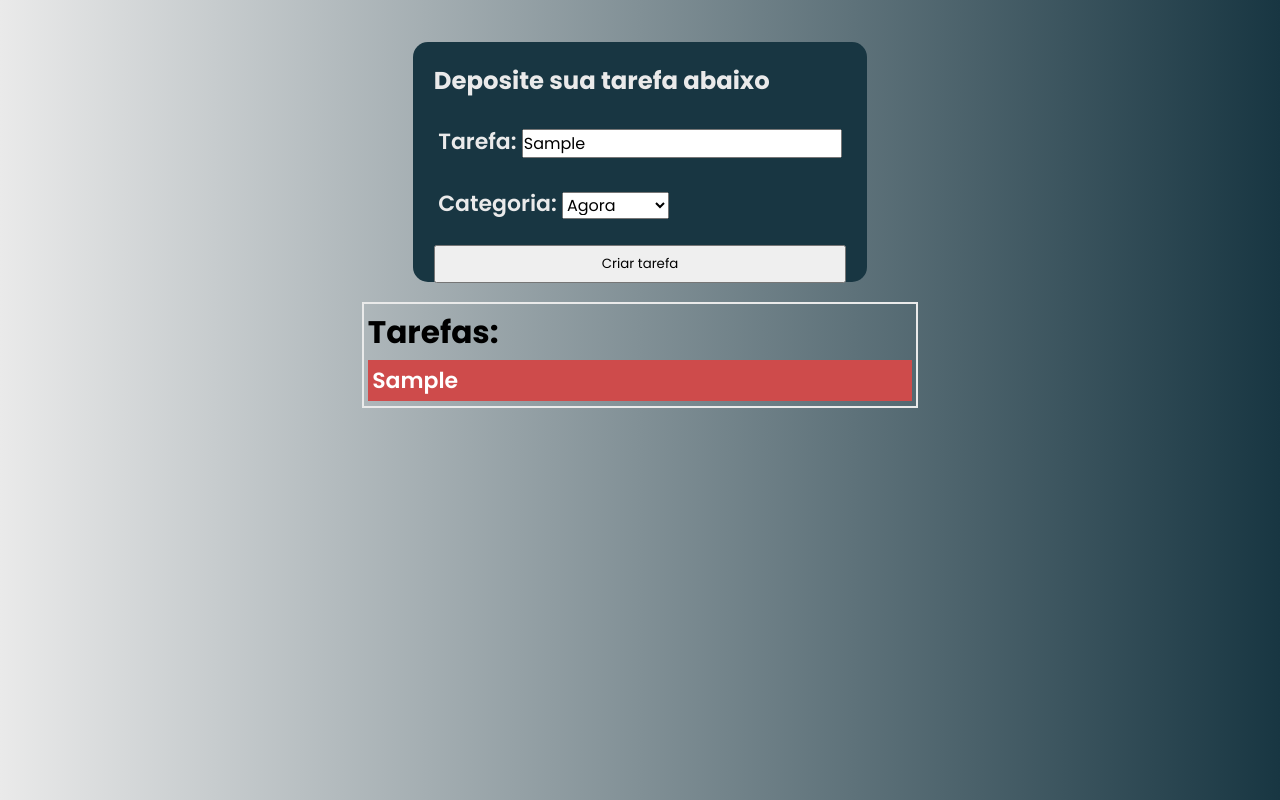
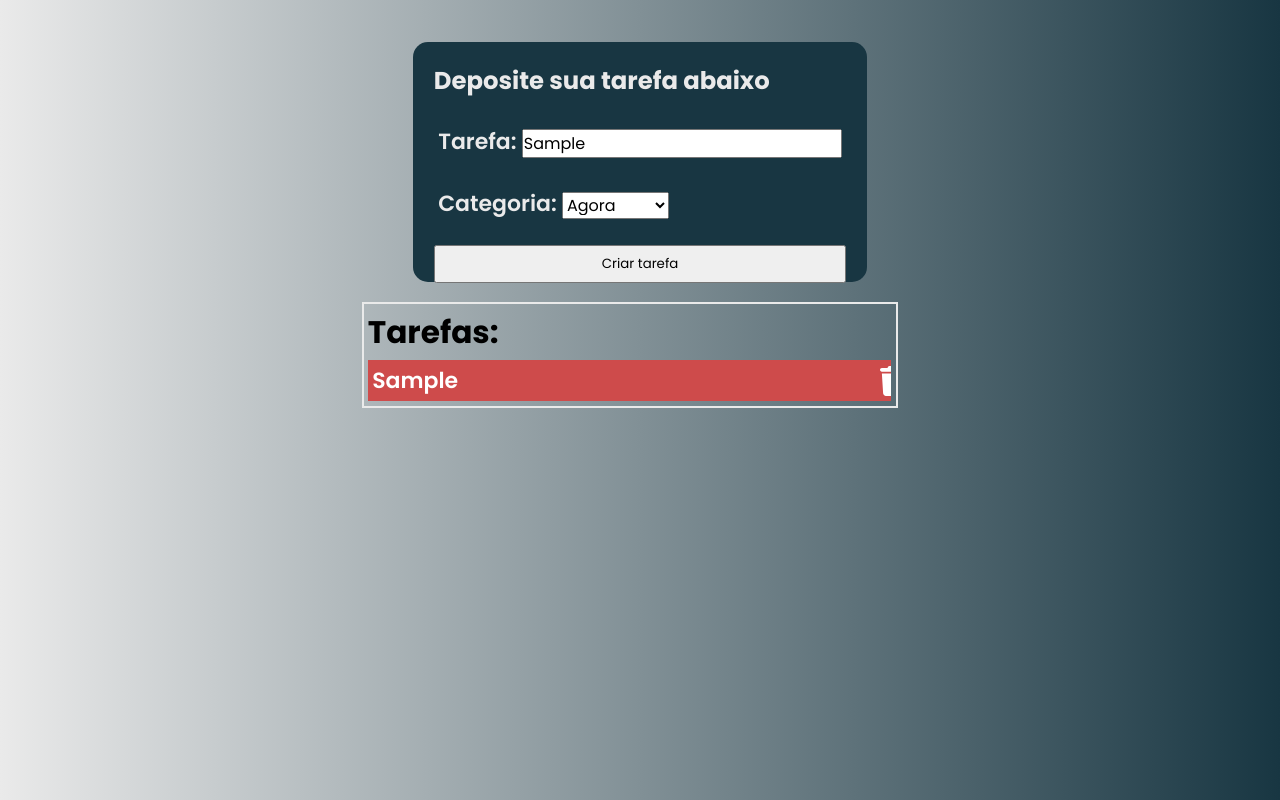
Before and after one commit to fabioDev21/ListaDeTarefas, a plain HTML site: page src/index.html in a window 1280 px wide. Both pictures are taken after typing "Sample" into the empty fields and a click on the input "Criar tarefa". Drawn offline with Linux system fonts and the light colour scheme.

Commit message:
ultimo add hoje

```diff
--- a/src/css/base.css
+++ b/src/css/base.css
@@ -64,12 +64,25 @@ form{
     cursor: pointer;
 
     .muitoImportante, .tantoFaz, .algumMomento{
+        position: relative;
+        overflow: hidden;
         padding: .2em;
         list-style-type: none;
         font-size: 22px;
         font-weight: 600;
         transition: .35s;
 
+        .excluiTarefa{
+            position: absolute;
+            right: -15px;
+            top: 6px;
+            fill: #ffffff;
+            height: 30px;
+            transition: .4s;
+        }
+        &:hover .excluiTarefa{
+            right: 15px;
+        }
 
         &:hover{
 
--- a/src/index.html
+++ b/src/index.html
@@ -29,6 +29,7 @@
         <ul id="afazeres">
             <h2>Tarefas: </h2>
         </ul>
+        <img src="" alt="">
     </div>
 </body>
 </html>
--- a/src/js/script.js
+++ b/src/js/script.js
@@ -1,17 +1,17 @@
 const tarefas = localStorage.length >= 1 ? JSON.parse(localStorage.getItem("tarefas")) : []
-
 tarefas.forEach(el => {
     mostraTarefas(el)
 });
 
+
 const subForm = document.querySelector("#subForm")
 subForm.addEventListener("click", (e) => {
     e.preventDefault()
-    coletaTarefas()
+    validaTarefas()
 })
 
 
-function coletaTarefas(){
+function validaTarefas(){
     let tarefaAfazer = document.querySelector("#tarefaAfazer").value
 
     if(tarefaAfazer == " " || tarefaAfazer == ""){
@@ -38,11 +38,23 @@ function mostraTarefas({tarefaAfazer, categoriaDaTarefa, idTarefa}){
     const itemTarefa = document.createElement("li")
     itemTarefa.setAttribute("id", idTarefa)
     itemTarefa.setAttribute("class", categoriaDaTarefa)
-    itemTarefa.innerHTML = `${tarefaAfazer}`
+    itemTarefa.innerHTML = `${tarefaAfazer}
+    <svg class="excluiTarefa" id="${idTarefa}" xmlns="http://www.w3.org/2000/svg" viewBox="0 0 448 512"><!--!Font Awesome Free 6.5.2 by @fontawesome - https://fontawesome.com License - https://fontawesome.com/license/free Copyright 2024 Fonticons, Inc.--><path d="M135.2 17.7L128 32H32C14.3 32 0 46.3 0 64S14.3 96 32 96H416c17.7 0 32-14.3 32-32s-14.3-32-32-32H320l-7.2-14.3C307.4 6.8 296.3 0 284.2 0H163.8c-12.1 0-23.2 6.8-28.6 17.7zM416 128H32L53.2 467c1.6 25.3 22.6 45 47.9 45H346.9c25.3 0 46.3-19.7 47.9-45L416 128z"/></svg>`
     ul.append(itemTarefa)
+    concluiTarefa(idTarefa)
+    excluirTarefa(idTarefa)
+}
+function excluirTarefa(idTarefa){
 
-    concluiTarefa(idTarefa)
+    const btnTarefa = Array.from(document.querySelectorAll(".excluiTarefa"))
+    btnTarefa.forEach(el => {
+        el.addEventListener("click", () => {
+            btnTarefa.id == idTarefa ? console.log("sim", idTarefa): console.log("não", idTarefa)
+        })
+    })
 }
+
+
 
 function concluiTarefa(idTarefa){
     const newIdTarefa = "#" + idTarefa
```
Also changed, not shown: src/assets/trash-solid.svg (added).
